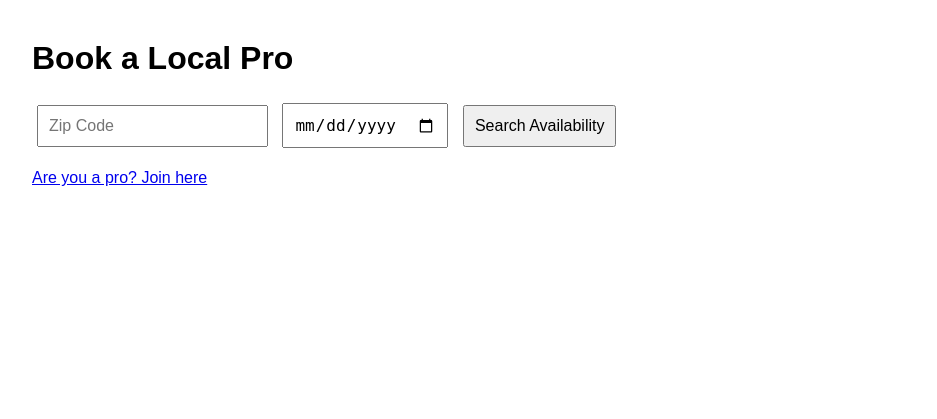
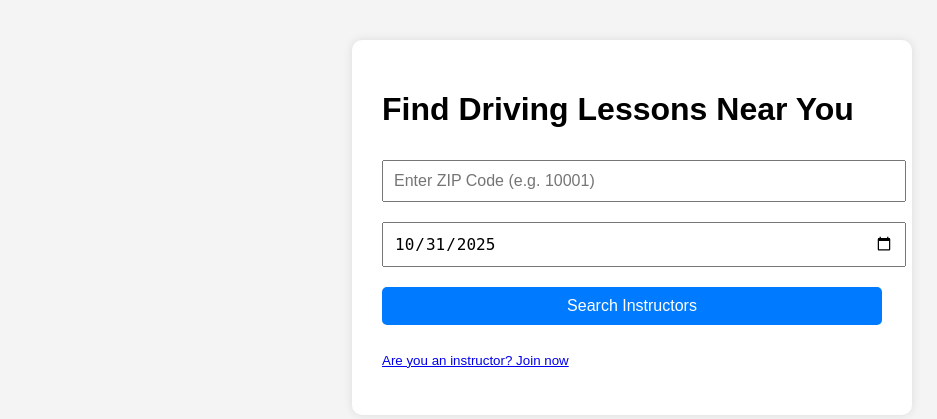
Before and after one commit to elgazzarc-art/booking-marketplace, a Flask app: page / in a window 1280 px wide. Shown: the top 419 px of the page, without its empty margins (8-945 px from the left). Run offline with Flask 3, Linux system fonts and the light colour scheme.

Commit message:
Revamp Index.html for driving lessons booking
Updated the HTML structure and styles for the booking page.

```diff
--- a/templates/Index.html
+++ b/templates/Index.html
@@ -1,24 +1,36 @@
 <!DOCTYPE html>
-<html>
+<html lang="en">
 <head>
-  <title>Book a Pro</title>
+  <meta charset="UTF-8">
+  <meta name="viewport" content="width=device-width, initial-scale=1.0">
+  <title>Find Driving Lessons</title>
   <style>
-    body {font-family: Arial; margin: 40px;}
-    input, button, select {padding: 10px; margin: 5px; font-size: 16px;}
+    body { font-family: Arial, sans-serif; margin: 40px; background: #f4f4f4; }
+    .container { max-width: 500px; margin: auto; background: white; padding: 30px; border-radius: 10px; box-shadow: 0 0 10px rgba(0,0,0,0.1); }
+    input, button { padding: 10px; margin: 10px 0; width: 100%; font-size: 16px; }
+    button { background: #007bff; color: white; border: none; border-radius: 5px; cursor: pointer; }
+    button:hover { background: #0056b3; }
+    .flash { padding: 10px; margin: 10px 0; background: #fff3cd; border: 1px solid #ffeaa7; border-radius: 5px; }
   </style>
 </head>
 <body>
-  <h1>Book a Local Pro</h1>
+  <div class="container">
+    <h1>Find Driving Lessons Near You</h1>
     <form method="POST">
-    <input type="text" name="zip_code" placeholder="Zip Code" maxlength="5" required>
-    <input type="date" name="date" min="{{ today }}" required>
-    <button type="submit">Search Availability</button>
+      <input type="text" name="zip_code" placeholder="Enter ZIP Code (e.g. 10001)" required maxlength="5">
+      <input type="date" name="date" value="{{ today }}" required>
+      <button type="submit">Search Instructors</button>
     </form>
-  <p><a href="/join">Are you a pro? Join here</a></p>
+
     {% with messages = get_flashed_messages() %}
       {% if messages %}
-      <ul>{% for msg in messages %}<li style="color:red;">{{ msg }}</li>{% endfor %}</ul>
+        {% for message in messages %}
+          <div class="flash">{{ message }}</div>
+        {% endfor %}
       {% endif %}
     {% endwith %}
+
+    <p><small><a href="/join">Are you an instructor? Join now</a></small></p>
+  </div>
 </body>
 </html>
```
Lines whose indentation alone changed are shown as unchanged.
